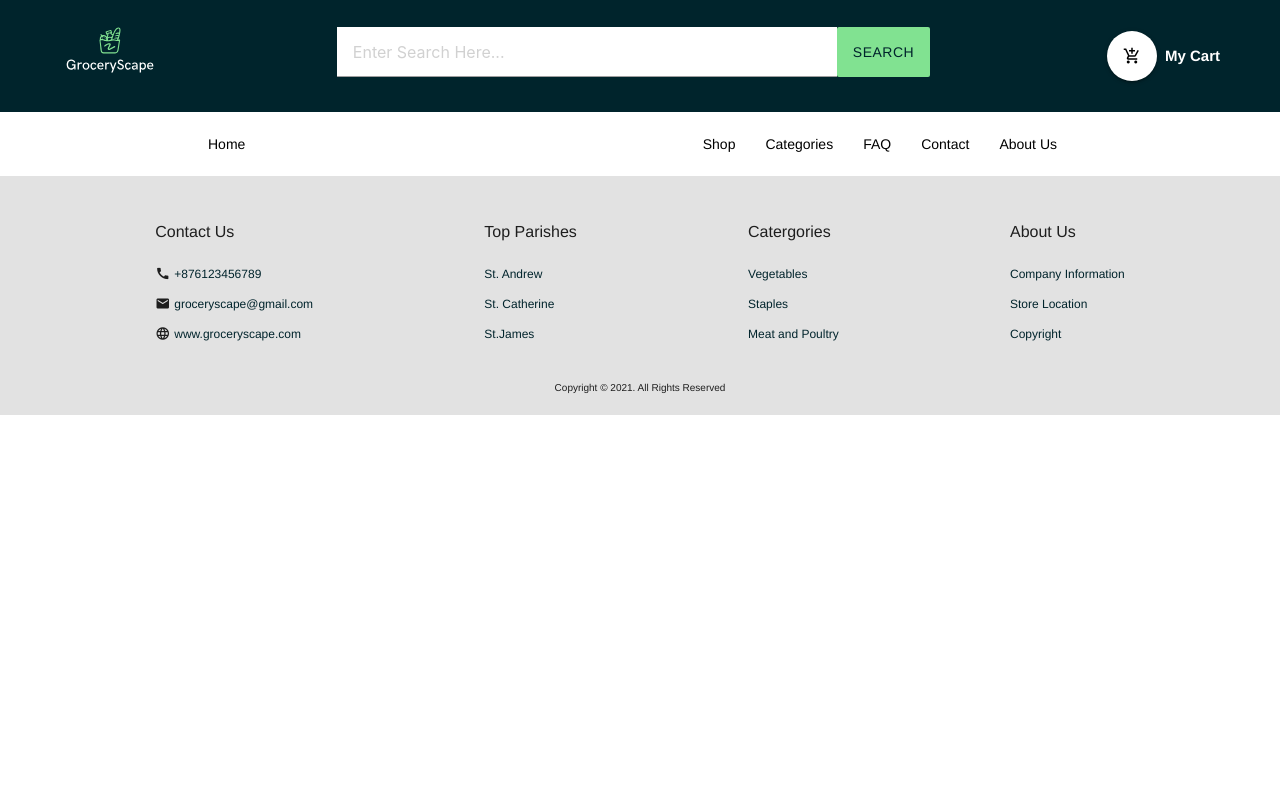
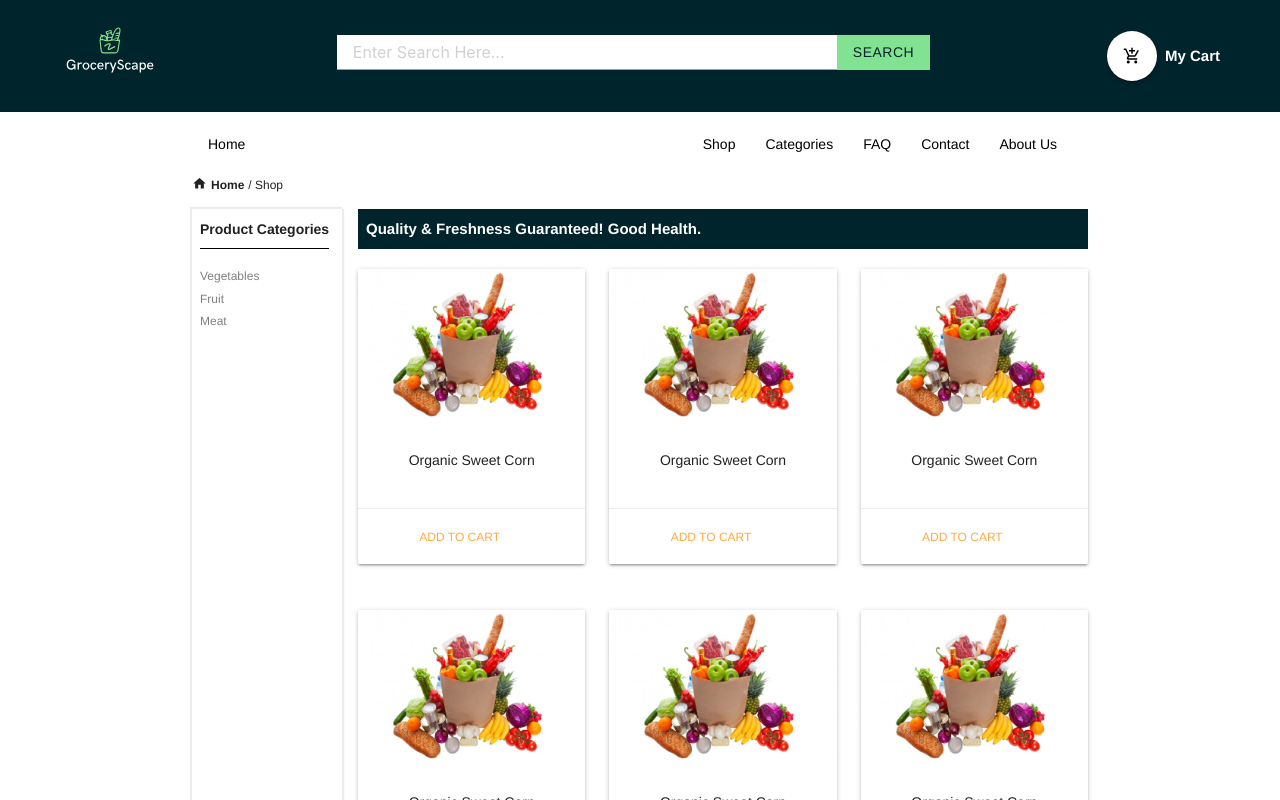
Before and after one commit to malz101/groceryscape_frontend_employee, a Vue app: page /shop in a window 1280 px wide. Shown: the top 800 px of the page. Built offline with nearby package versions, Linux system fonts and the light colour scheme.

Commit message:
added shop page

```diff
--- a/src/components/Toolbar.vue
+++ b/src/components/Toolbar.vue
@@ -18,7 +18,7 @@
                     <span>Home</span>
                 </router-link>
                     <ul id="nav-mobile" class="right">
-                        <li><router-link to="/">Shop</router-link></li>
+                        <li><router-link to="/shop">Shop</router-link></li>
                         <li><router-link to="#">Categories</router-link></li>
                         <li><router-link to="#"> FAQ </router-link></li>
                         <li><router-link to="#" id="admin">Contact</router-link></li>
@@ -55,16 +55,17 @@
             display: flex;
             align-items: center;
             box-shadow: none;
-            height: 50px;
+            height: 35px;
             background: #81e291;
             color: #00242c;
+            border-radius: 0;
         }
         input{
             width: 500px;
             background: white;
             padding: 16px;
             box-sizing: border-box;
-            height: 50px;
+            height: 35px;
         }
     }
     .cart{
--- a/src/router/index.js
+++ b/src/router/index.js
@@ -1,6 +1,7 @@
 import Vue from 'vue';
 import VueRouter from 'vue-router';
 import Home from '../views/Home.vue';
+import Shop from '../views/Shop';
 import About from '../views/About';
 
 Vue.use(VueRouter)
@@ -9,6 +10,10 @@ const routes = [
   {
     path: '/',
     component: Home,
+  },
+  {
+    path: '/shop',
+    component: Shop,
   },
   {
     path:'/about',
--- /dev/null
+++ b/src/views/Shop.vue
@@ -0,0 +1,124 @@
+<template>
+    <div class="shop">
+        <div class="container">
+            <span class="heading"><i class="material-icons tiny">home</i> <strong>Home</strong>/ Shop </span>
+            <div class="section">
+                <div class="grid">
+                    <div class="categories">
+                        <span class="categories-title">Product Categories</span>
+                        <ul class="categories-list">
+                            <li><a>Vegetables</a></li>
+                            <li><a>Fruit</a></li>
+                            <li><a>Meat</a></li>
+                        </ul>
+                    </div>
+                    <div class="product">
+                        <span class="product-title">Quality & Freshness Guaranteed! Good Health.</span>
+                        <div class="product-grid">
+                            <div class="card" v-for="i in [1,2,3,4,5,6]" :key="i">
+                                <div class="card-image">
+                                    <img src="../assets/grocery.jpg">
+                                </div>
+                                <div class="card-content">
+                                    <span class="card-title">Organic Sweet Corn</span>
+                                </div>
+                                <div class="card-action">
+                                    <a href="#">Add to cart</a>
+                                </div>
+                            </div>
+                        </div>
+                    </div>
+                </div>
+            </div>
+        </div>
+    </div>
+</template>
+
+<script>
+export default {
+
+}
+</script>
+
+<style lang="scss" scoped>
+
+.shop{
+    .heading{
+        font-size: 12px;
+        display: flex;
+        align-items: flex-start;
+        i{
+            margin-right: 4px;
+        }
+        strong{
+            font-weight: bold;
+            margin-right: 4px;
+        }
+    }
+
+    .grid{
+        display: grid;
+        grid-template-columns: 150px repeat(5, auto);
+        gap: 16px;
+
+        .categories{
+            grid-column: 1;
+            padding-left: 8px;
+            box-shadow: 1px 1px 1px 1px #ececec, -1px -1px 1px 1px #ececec;
+
+            .categories-title{
+                padding-bottom: 8px;
+                height: 40px;
+                border-bottom:1px solid black;
+                display: inline-flex;
+                align-items: flex-end;
+                font-size: 14px;
+                font-weight: bold;
+            }
+
+            .categories-list{
+                a{
+                    color: gray;
+                    font-size: 12px;
+                    cursor: pointer;
+                }
+                a:hover{
+                    text-decoration: underline;
+                }
+            }
+        }
+
+        .product{
+            grid-column: 2 / span 5;
+
+            .product-title{
+                margin-bottom: 12px;
+                display: flex;
+                background: #00242c;
+                color: white;
+                height: 40px;
+                align-items: center;
+                padding-left: 8px;
+                font-weight: bold;
+            }
+            .product-grid{
+                display: grid;
+                gap: 24px;
+                grid-template-columns: repeat(3, auto);
+
+                .card{
+                    text-align: center;
+                    .card-title{
+                        font-size: 14px;
+                    }
+
+                    .card-action a{
+                        font-size: 12px;
+                    }
+                }
+            }
+        }
+    }
+}
+
+</style>
```
